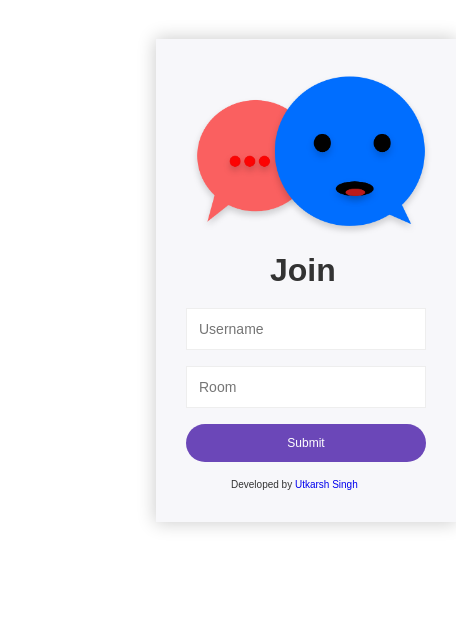
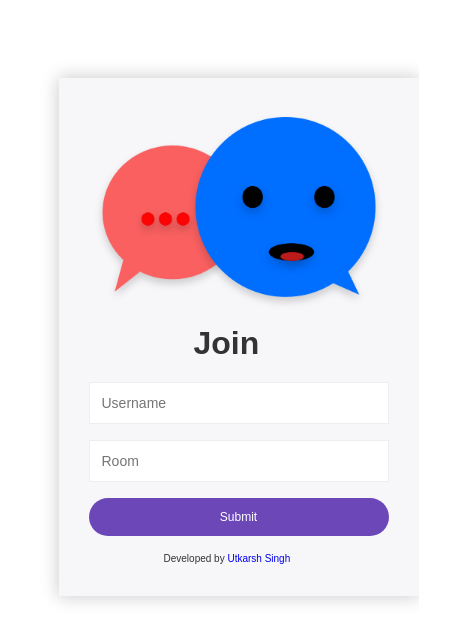
Before and after one commit to utkarsh6799/Chatty, a website: page public/index.html in a window 390 px wide. Shown: the whole page, 456 px wide, since content can reach past the window. Drawn offline with Linux system fonts and the light colour scheme.

Commit message:
mobile view

```diff
--- a/public/css/styles.css
+++ b/public/css/styles.css
@@ -217,6 +217,37 @@ button:disabled {
     text-decoration: none;
 }
 
+@media (max-width:500px){
+    .developer{
+        margin:16px 10px 0 75px;
+        font-size: 10px;
+    }
+    .centered-form__box {
+        box-shadow: 0px 0px 17px 1px rgba(0,0,0,0.2);
+        background: #F7F7FA;
+        padding: 30px;
+        width: 360px;
+
+        margin-left: 15%;
+        margin-top: 20%;
+    }
+    .centered-form__box h1{
+        padding-left: 35%;
+    }
+    .centered-form button {
+        width: 100%;
+        border-radius: 30px;
+    }
+
+    .centered-form input {
+        margin-bottom: 16px;
+        width: 100%;
+    }
+    .image{
+        width: 300px;
+    }
+}
+
 
 @media (max-width:360px){
 
```
